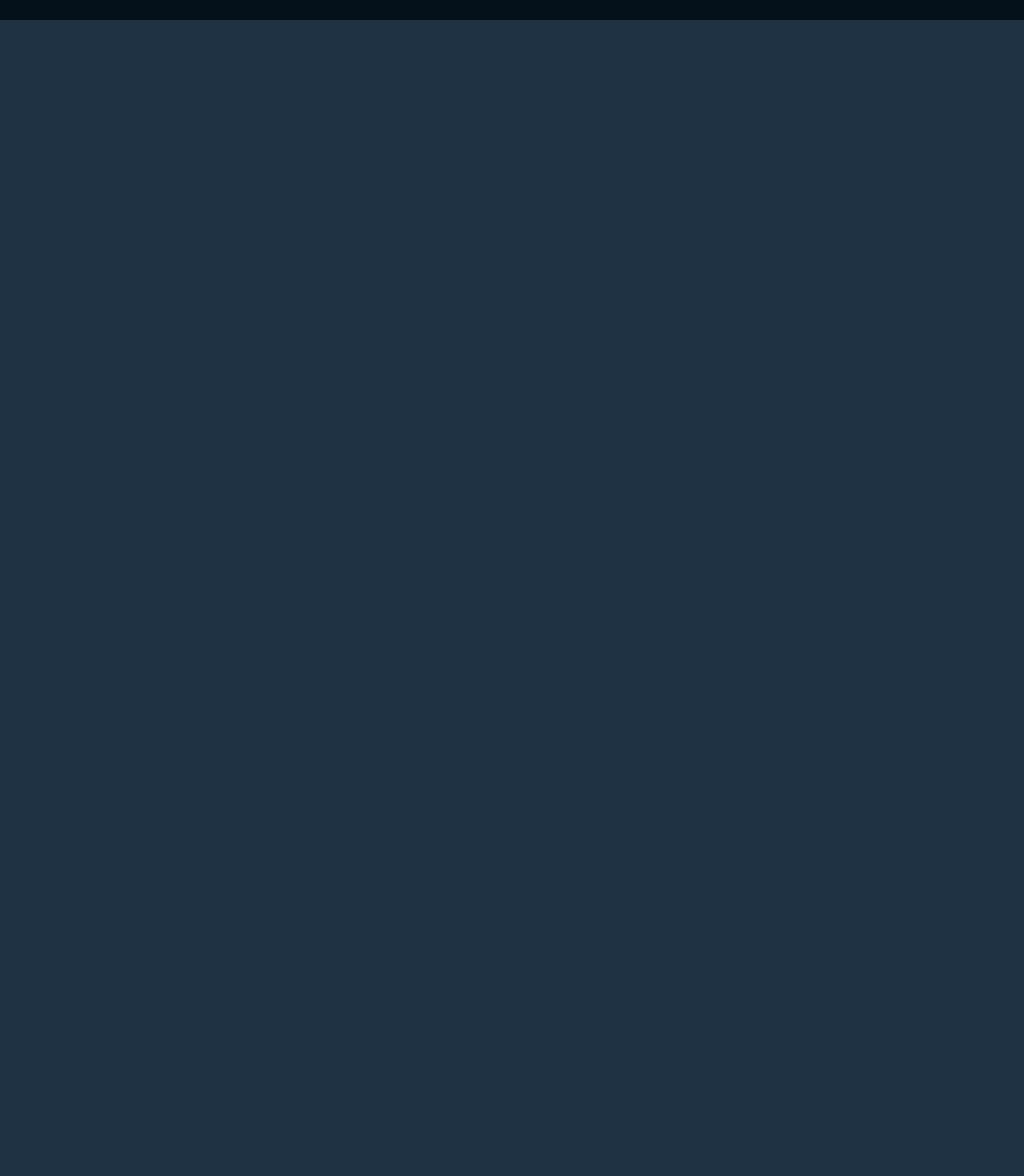
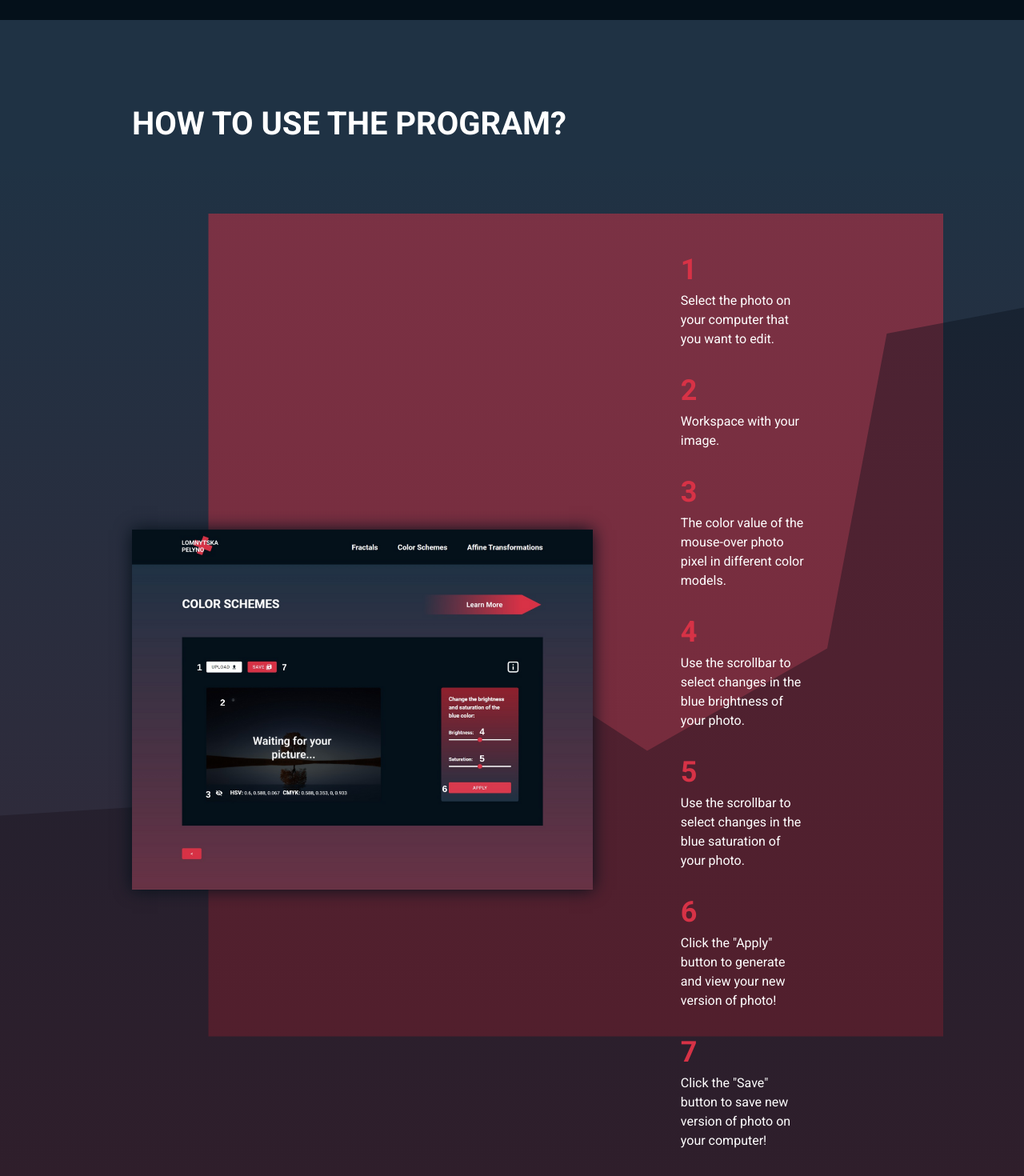
Before and after one commit to SolomiiaLomnytska22/ComputerGraphicsVue, a Vue app: page /how-to-use-colors-builder in a window 1280 px wide. Shown: the part 100-1570 px from the top of the page at 80% size. Before the commit the page ends 800 px from the top, so only its background shows below. Built offline with nearby package versions, Linux system fonts and the light colour scheme.

Commit message:
Added how to use component

```diff
--- a/src/components/AboutCG.vue
+++ b/src/components/AboutCG.vue
@@ -5,7 +5,7 @@
         <p class="caption">LEARN ABOUT COMPUTER GRAPHICS</p>
       </div>
       <div class="right-section">
-        <button class="start-button">Take Test</button>
+        <button class="start-button" @click="openTest">Take Test</button>
       </div>
     </div>
     <div class="block">
@@ -20,7 +20,7 @@
           </p>
           <div class="buttons">
             <button class="go-to-lab-button" @click="navigateTo('fractals')">Go to Lab</button>
-            <button class="read-more-button" @click="navigateTo('fractals')">Read More</button>
+            <button class="read-more-button" @click="openMoreFractals">Read More</button>
           </div>
         </div>
       </div>
@@ -37,7 +37,7 @@
           </p>
           <div class="buttons">
             <button class="go-to-lab-button" @click="navigateTo('colors')">Go to Lab</button>
-            <button class="read-more-button" @click="navigateTo('colors')">Read More</button>
+            <button class="read-more-button" @click="openMoreColors">Read More</button>
           </div>
         </div>
       </div>
@@ -52,8 +52,8 @@
             typically used to correct for geometric distortions or deformations that occur with non-ideal camera angles.
           </p>
           <div class="buttons">
-            <button class="go-to-lab-button" @click="navigateTo('main-page')">Go to Lab</button>
-            <button class="read-more-button" @click="navigateTo('main-page')">Read More</button>
+            <button class="go-to-lab-button" @click="navigateTo('affine')">Go to Lab</button>
+            <button class="read-more-button" @click="openMoreAffine">Read More</button>
           </div>
         </div>
       </div>
@@ -69,6 +69,18 @@ export default {
   methods: {
     navigateTo(route) {
       this.$router.push({ name: route });
+    },
+    openTest() {
+      window.open("https://play.howstuffworks.com/quiz/fractals-quiz", "_blank");
+    },
+    openMoreFractals() {
+      window.open("https://en.wikipedia.org/wiki/Fractal", "_blank");
+    },
+    openMoreColors() {
+      window.open("https://en.wikipedia.org/wiki/Color_scheme", "_blank");
+    },
+    openMoreAffine() {
+      window.open("https://en.wikipedia.org/wiki/Affine_transformation", "_blank");
     },
   },
 };
--- a/src/components/ColorsPage.vue
+++ b/src/components/ColorsPage.vue
@@ -17,7 +17,7 @@
           </v-btn>
           <span class="filename">{{ uploadedFileName }}</span>
         </div>
-        <img src="../assets/Icon.svg" alt="Info" @click="navigateTo('')" />
+        <img src="../assets/Icon.svg" alt="Info" @click="navigateTo('how-to-colors')" />
       </div>
       <div class="work-area">
         <div class="picture-container">
@@ -150,7 +150,7 @@ export default {
     adjustSaturationAndBrightness() {
       let pixels;
       const originalCanvas = this.$refs.imageCanvas;
-      console.log("Saturation:"+this.saturationValue, " Brightness"+this.brightnessValue);
+      console.log("Saturation:" + this.saturationValue, " Brightness" + this.brightnessValue);
 
       pixels = originalCanvas.getContext("2d").getImageData(0, 0, originalCanvas.width, originalCanvas.height).data;
 
@@ -166,8 +166,8 @@ export default {
           var hsv = rgbToHsv(pixel.r, pixel.g, pixel.b);
 
           if (hsv[0] * 360 > 200 && hsv[0] * 360 < 260) {
-            hsv[1] +=  parseFloat(this.saturationValue);
-            hsv[2] +=parseFloat(this.brightnessValue);
+            hsv[1] += parseFloat(this.saturationValue);
+            hsv[2] += parseFloat(this.brightnessValue);
 
             var rgb = hsvToRgb(hsv[0], hsv[1], hsv[2]);
 
--- /dev/null
+++ b/src/components/HowToUseAffine.vue
@@ -0,0 +1,110 @@
+<template>
+  <div>
+    <div class="page-heading">
+      <h1 class="caption">HOW TO USE THE PROGRAM?</h1>
+    </div>
+    <div class="background">
+      <div class="main-content">
+        <div class="description">
+          <img
+            src="../assets/HowToUseAffine.png"
+            alt="Screenshot"
+            style="height: 650px; box-shadow: 0px 0px 20px #04101a"
+          />
+          <div class="text" style="margin: 0 110px">
+            <h2>1</h2>
+            <p style="margin-bottom: 25px">Enter the coordinates of the diagonals of your square.</p>
+            <h2>2</h2>
+            <p style="margin-bottom: 25px">Use the scroll bar to scale (increase, decrease) the square.</p>
+            <h2>3</h2>
+            <p style="margin-bottom: 25px">Use the scroll bar to change the scale of the canvas (grid size).</p>
+            <h2>4</h2>
+            <p style="margin-bottom: 25px">
+              Use the scroll bar to move your square along the X and Y coordinates respectively.
+            </p>
+            <h2>5</h2>
+            <p style="margin-bottom: 25px">
+              Select the checkbox according to what you want your square to rotate around.
+            </p>
+            <h2>6</h2>
+            <p style="margin-bottom: 25px">Use the scroll bar to set the rotation angle of your square.</p>
+            <h2>7</h2>
+            <p style="margin-bottom: 25px">Canvas with grid and your square inside</p>
+            <h2>8</h2>
+            <p style="margin-bottom: 25px">
+              Finally click "Save as file" to save your coordinate system with a square as a picture to your computer
+            </p>
+          </div>
+        </div>
+        <v-btn class="btn" style="margin: 75px 0 0 0" variant="flat" color="#D73246" @click="navigateTo('affine')"
+          >&lt;</v-btn
+        >
+      </div>
+    </div>
+  </div>
+</template>
+
+<script>
+export default {
+  methods: {
+    navigateTo(route) {
+      this.$router.push({ name: route });
+    },
+  },
+};
+</script>
+
+<style scoped>
+@import "./fractals-styles.css";
+.description {
+  display: flex;
+  align-items: center;
+  margin-top: 25px;
+}
+h2 {
+  font-family: "Roboto", sans-serif;
+  font-weight: 700;
+  font-size: 36px;
+  color: #d73246;
+}
+
+p {
+  font-family: "Roboto", sans-serif;
+  font-weight: 400;
+  color: white;
+}
+
+.learn-more-btn:hover {
+  background-image: url("../assets/AboutBtnPressed.svg");
+}
+.caption {
+  color: white;
+  font-family: "Roboto", sans-serif;
+  font-size: 40px;
+  margin: 0;
+  font-weight: bold;
+}
+.page-heading {
+  width: 100%;
+  display: flex;
+  flex-direction: row;
+  justify-content: space-between;
+  padding: 100px 165px 0;
+}
+.background {
+  background-image: url("../assets/background.svg");
+}
+.main-content {
+  background: linear-gradient(0deg, rgba(98, 19, 28, 0.4) 0%, rgba(217, 217, 217, 0) 100%);
+  display: flex;
+  flex-direction: column;
+  align-items: flex-start;
+  padding: 100px 165px;
+}
+.fractal-builder {
+  width: 100%;
+  background-color: #04101a;
+  padding: 80px;
+  margin: 75px 165px;
+}
+</style>
--- /dev/null
+++ b/src/components/HowToUseColors.vue
@@ -0,0 +1,102 @@
+<template>
+  <div>
+    <div class="page-heading">
+      <h1 class="caption">HOW TO USE THE PROGRAM?</h1>
+    </div>
+    <div class="background">
+      <div class="main-content">
+        <div class="description">
+          <img
+            src="../assets/HowToUseColors.png"
+            alt="Screenshot"
+            style="height: 450px; box-shadow: 0px 0px 20px #04101a"
+          />
+          <div class="text" style="margin: 0 110px">
+            <h2>1</h2>
+            <p style="margin-bottom: 25px">Select the photo on your computer that you want to edit.</p>
+            <h2>2</h2>
+            <p style="margin-bottom: 25px">Workspace with your image.</p>
+            <h2>3</h2>
+            <p style="margin-bottom: 25px">The color value of the mouse-over photo pixel in different color models.</p>
+            <h2>4</h2>
+            <p style="margin-bottom: 25px">Use the scrollbar to select changes in the blue brightness of your photo.</p>
+            <h2>5</h2>
+            <p style="margin-bottom: 25px">Use the scrollbar to select changes in the blue saturation of your photo.</p>
+            <h2>6</h2>
+            <p style="margin-bottom: 25px">Click the "Apply" button to generate and view your new version of photo!</p>
+            <h2>7</h2>
+            <p style="margin-bottom: 25px">Click the "Save" button to save new version of photo on your computer!</p>
+          </div>
+        </div>
+        <v-btn class="btn" style="margin: 75px 0 0 0" variant="flat" color="#D73246" @click="navigateTo('colors')"
+          >&lt;</v-btn
+        >
+      </div>
+    </div>
+  </div>
+</template>
+
+<script>
+export default {
+  methods: {
+    navigateTo(route) {
+      this.$router.push({ name: route });
+    },
+  },
+};
+</script>
+
+<style scoped>
+@import "./fractals-styles.css";
+.description {
+  display: flex;
+  align-items: center;
+  margin-top: 25px;
+}
+h2 {
+  font-family: "Roboto", sans-serif;
+  font-weight: 700;
+  font-size: 36px;
+  color: #d73246;
+}
+
+p {
+  font-family: "Roboto", sans-serif;
+  font-weight: 400;
+  color: white;
+}
+
+.learn-more-btn:hover {
+  background-image: url("../assets/AboutBtnPressed.svg");
+}
+.caption {
+  color: white;
+  font-family: "Roboto", sans-serif;
+  font-size: 40px;
+  margin: 0;
+  font-weight: bold;
+}
+.page-heading {
+  width: 100%;
+  display: flex;
+  flex-direction: row;
+  justify-content: space-between;
+  padding: 100px 165px 0;
+}
+.background {
+  background-image: url("../assets/background.svg");
+}
+.main-content {
+  background: linear-gradient(0deg, rgba(98, 19, 28, 0.4) 0%, rgba(217, 217, 217, 0) 100%);
+  display: flex;
+  flex-direction: column;
+  align-items: flex-start;
+  padding: 100px 165px;
+}
+.fractal-builder {
+  width: 100%;
+  background-color: #04101a;
+  padding: 80px;
+  margin: 75px 165px;
+}
+</style>
```
Also changed, not shown: src/components/AffineTransformation.vue (+172 -79 lines), src/router/index.js (+6 -2 lines), src/assets/HowToUseAffine.png (added), src/assets/HowToUseColors.png (added).
